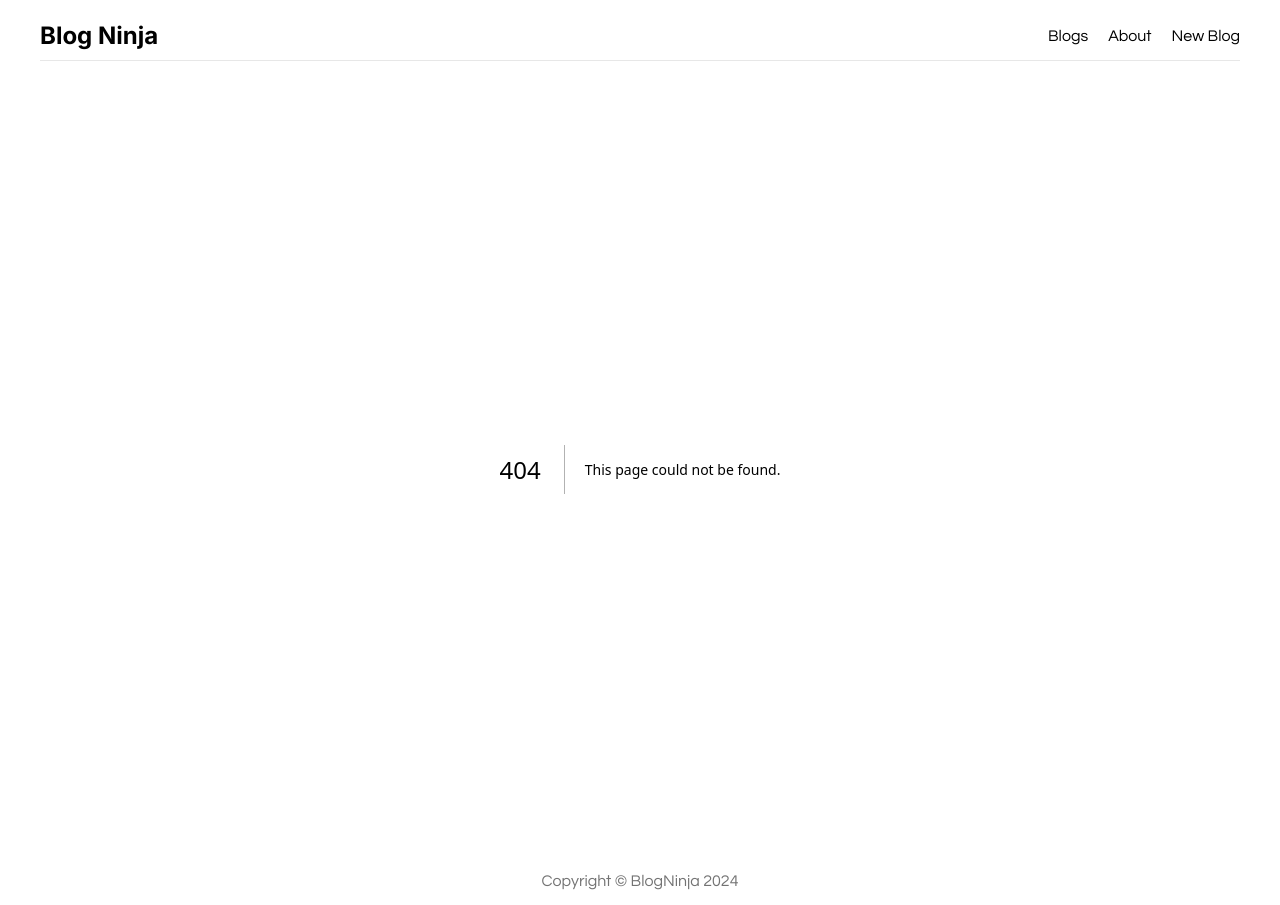
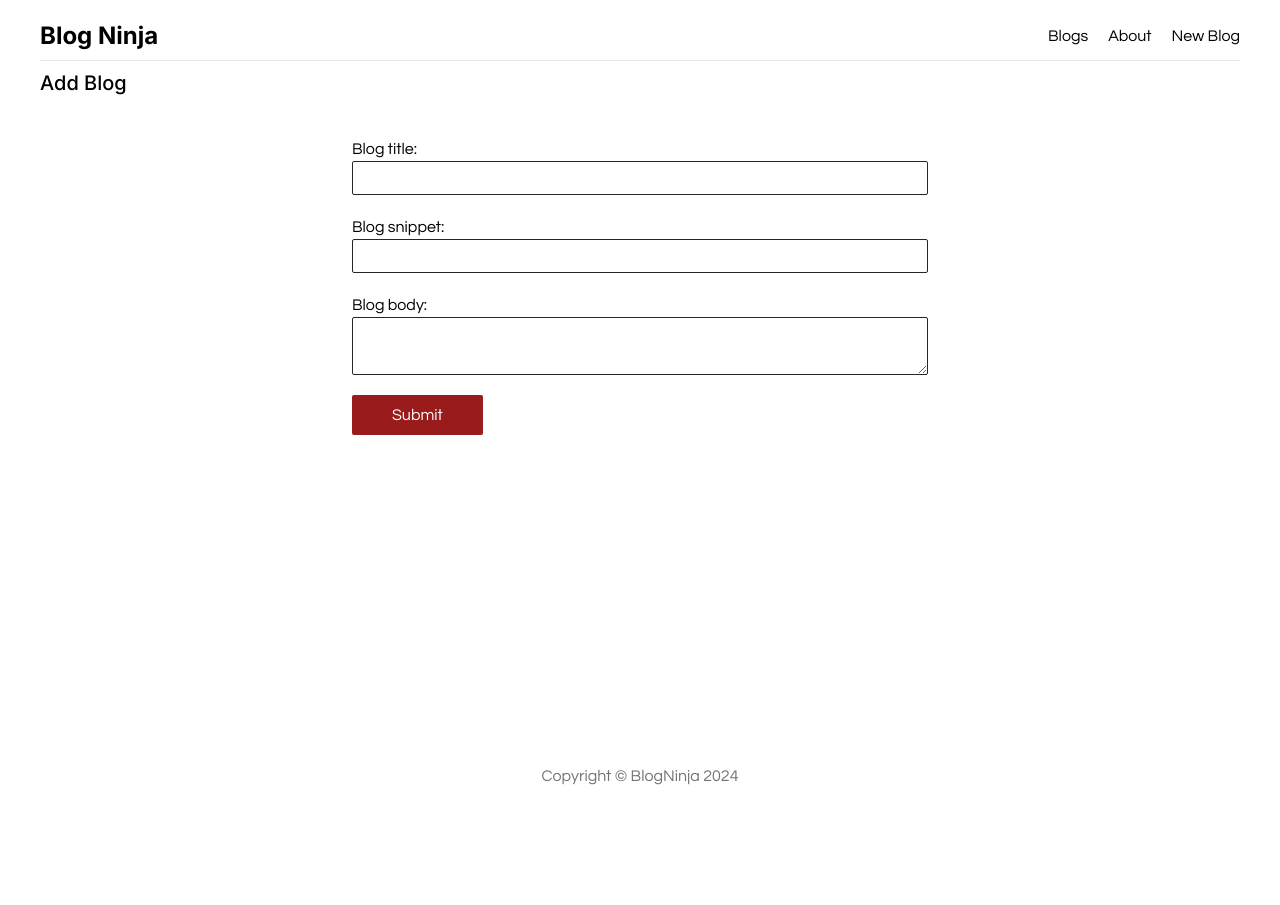
Before and after one commit to riyoneri/blog-ninja--fullstack, a Next.js app in the folder front-end/: page /new-blog in a window 1280 px wide. Before the commit this address had no page. After the commit the page ends 800 px from the top, so only its background shows below. Built offline with nearby package versions, Linux system fonts and the light colour scheme.

Commit message:
feat: create new-blog page [frontend]

```diff
--- /dev/null
+++ b/front-end/app/new-blog/page.tsx
@@ -0,0 +1,45 @@
+"use client";
+
+import Title from "@/components/title";
+import { FormEvent } from "react";
+
+export default function NewBlog() {
+  return (
+    <>
+      <Title title="Add Blog" />
+      <form
+        className="mx-auto max-w-xl md:w-1/2 flex flex-col gap-5 *:flex *:flex-col"
+        onSubmit={(event: FormEvent) => event.preventDefault()}
+      >
+        <label>
+          <p>Blog title:</p>
+          <input
+            type="text"
+            name="title"
+            className="border border-neutral-800 rounded-sm focus:outline-none p-1"
+          />
+        </label>
+        <label>
+          <p>Blog snippet:</p>
+          <input
+            type="text"
+            name="snippet"
+            className="border border-neutral-800 rounded-sm focus:outline-none p-1"
+          />
+        </label>
+        <label>
+          <p>Blog body:</p>
+          <textarea
+            name=""
+            className="border border-neutral-800 rounded-sm focus:outline-none p-1"
+          ></textarea>
+        </label>
+        <label>
+          <button className="bg-red-800 py-2 text-white sm:self-start px-10 rounded-sm">
+            Submit
+          </button>
+        </label>
+      </form>
+    </>
+  );
+}
```
